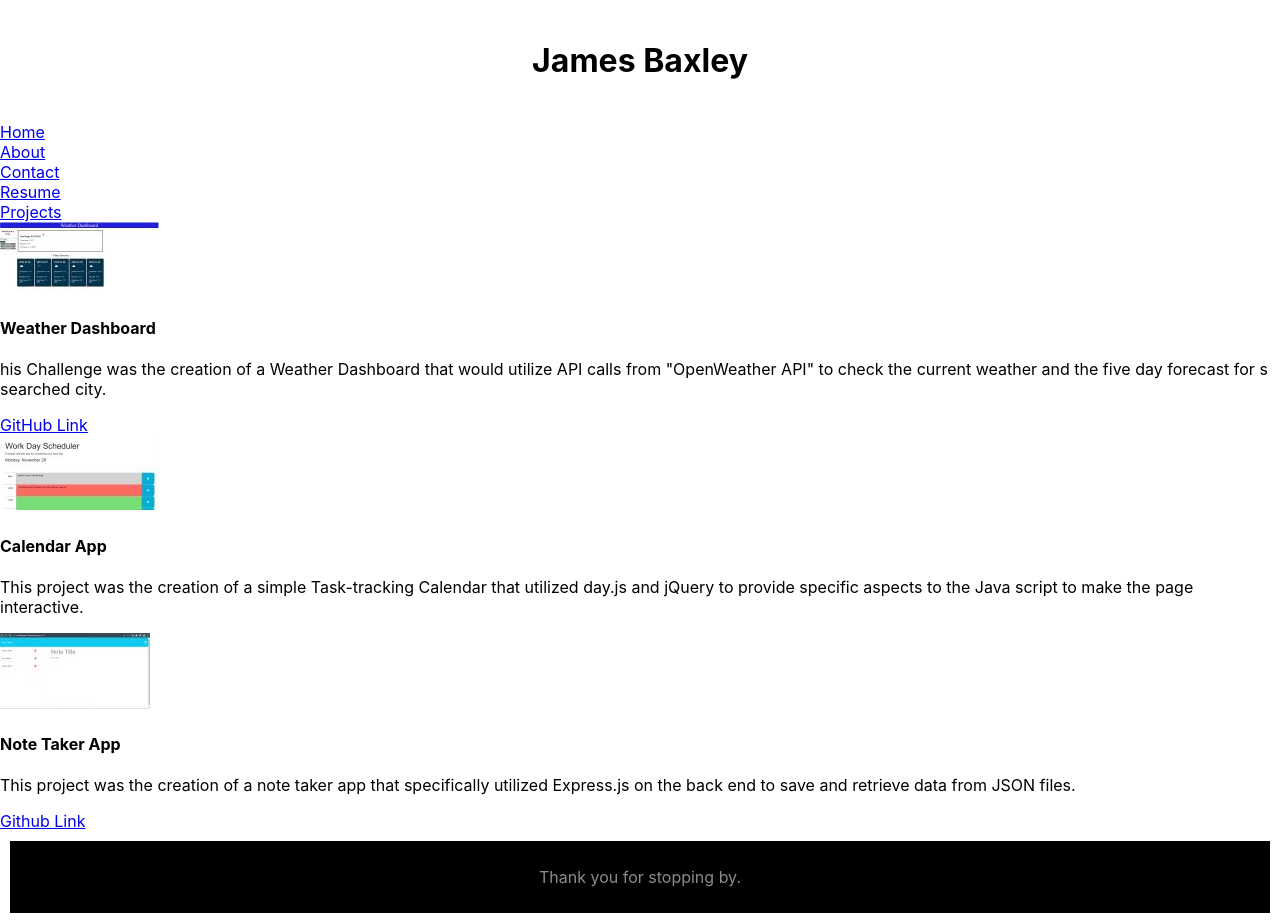
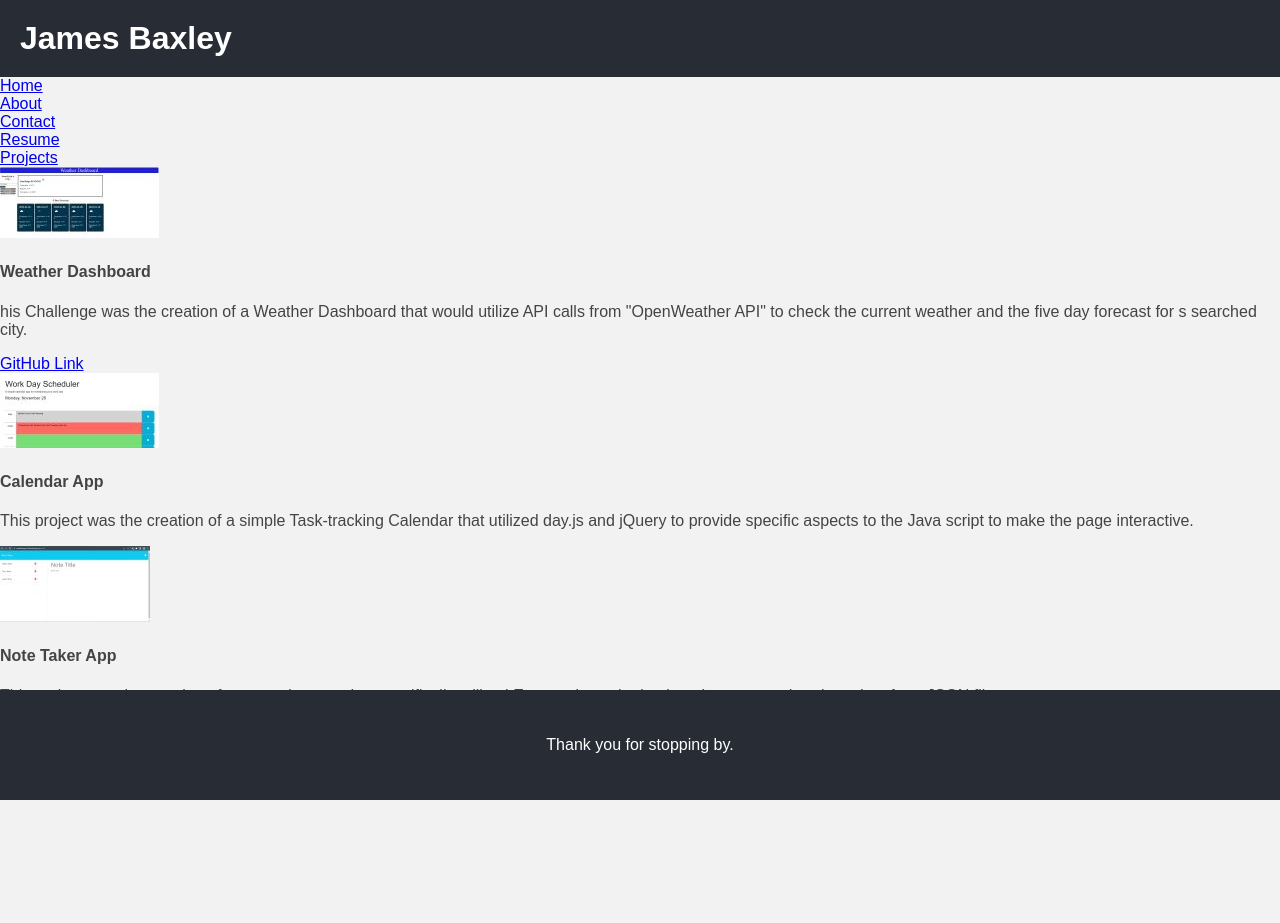
Before and after one commit to Kaneknah/ch20_baxley_portfolio_2, a React (Create React App) app in the folder my-app/: page /Projects in a window 1280 px wide. After the commit the page ends 800 px from the top, so only its background shows below. Built offline with nearby package versions, Linux system fonts and the light colour scheme.

Commit message:
first draft code for styling

```diff
--- a/my-app/src/App.css
+++ b/my-app/src/App.css
@@ -1,68 +1,68 @@
-.App {
-  text-align: center;
+/* set up global styles */
+
+html,
+body {
+	height: 100%;
+	margin: 0;
+	padding: 0;
+	font-family: Arial, sans-serif;
+	background-color: #f2f2f2;
+	color: #444444;
 }
 
-.App-logo {
-  height: 40vmin;
-  pointer-events: none;
+/* header styles */
+
+.Header {
+	background-color: #282c34;
+	color: white;
+	padding: 20px;
+	display: flex;
+	justify-content: space-between;
+	align-items: center;
 }
 
-@media (prefers-reduced-motion: no-preference) {
-  .App-logo {
-    animation: App-logo-spin infinite 20s linear;
-  }
+.Header h1 {
+	font-size: 2em;
+	margin: 0;
 }
 
-.App-header {
-  background-color: #282c34;
-  min-height: 100vh;
-  display: flex;
-  flex-direction: column;
-  align-items: center;
-  justify-content: center;
-  font-size: calc(10px + 2vmin);
-  color: white;
+.Header nav {
+	display: flex;
+	align-items: center;
 }
 
-.App-link {
-  color: #61dafb;
+.Header a {
+	color: white;
+	margin-left: 20px;
+	text-decoration: none;
+	font-size: 1.2em;
 }
 
-@keyframes App-logo-spin {
-  from {
-    transform: rotate(0deg);
-  }
-  to {
-    transform: rotate(360deg);
-  }
+/* main content styles */
+
+.MainContainer {
+	min-height: calc(100% - 170px);
+	display: flex;
+	flex-direction: column;
 }
 
-.Footer {
-  padding: 10px;
-  margin: 10px;
-  height: 100%;
-  background-color: #000000;
-  color: rgb(143, 138, 138);
-  display: flex;
-  flex-direction: column;
-  align-items: center;
+.Content {
+	flex: 1;
+	padding: 20px;
 }
 
-.Header {
-  padding: 10px;
-  margin: 10px;
-  height: 100%;
-  display: flex;
-  flex-direction: column;
-  align-items: center;
+/* footer styles */
+
+.Footer {
+	background-color: #282c34;
+	color: white;
+	padding: 20px;
+	display: flex;
+	justify-content: center;
+	align-items: center;
+	height: 70px;
+	position: fixed;
+	bottom: 0;
+	left: 0;
+	right: 0;
 }
-
-.Contact {
-  padding: 70px;
-  margin: 40px;
-  height: 100%;
-  background-color: gray;
-  display: flex;
-  flex-direction: inline;
-  align-items: center;
-}
```
